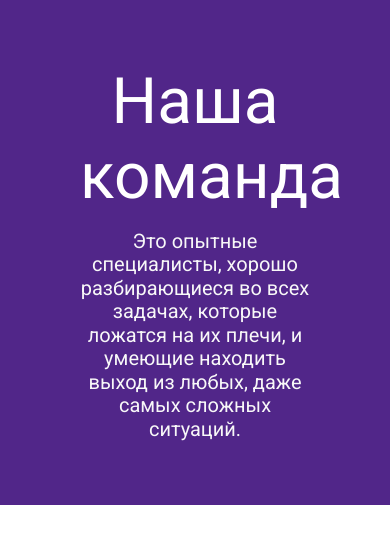
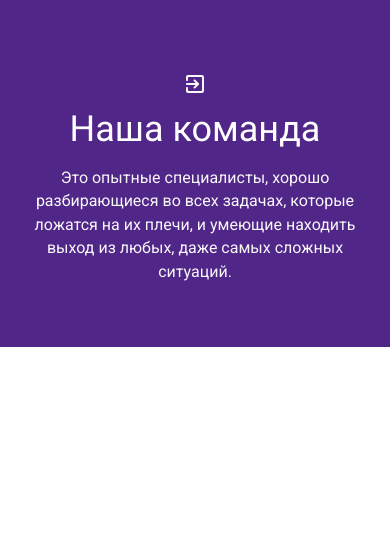
Before and after one commit to aleksaksan/antiproff-test, a React (Vite) app: page / in a window 390 px wide. Shown: the top 544 px of the page. Built offline with nearby package versions, Linux system fonts and the light colour scheme.

Commit message:
added header and nav button

```diff
--- a/src/components/Header/Header.scss
+++ b/src/components/Header/Header.scss
@@ -2,9 +2,6 @@ header {
   background-color: #512689;
   padding: 64px 0;
   text-align: center;
-
-
-}
 
   h1 {
     margin: 0 auto 16px;
@@ -22,3 +19,31 @@ h2 {
     line-height: 23.44px;
     font-weight: 400;
   }
+}
+
+@media (max-width: 610px) {
+  header {
+    h1 {
+      font-size: 40px;
+    }
+
+    h2 {
+      font-size: 18px;
+    }
+  }
+}
+
+
+@media (max-width: 400px) {
+  header {
+    h1 {
+      font-size: 36px;
+      line-height: 42px;
+      margin-bottom: 16px;
+    }
+
+    h2 {
+      font-size: 16px;
+    }
+  }
+}
--- /dev/null
+++ b/src/components/NavButton/NavButton.scss
@@ -0,0 +1,40 @@
+.btn {
+  padding: 8px 16px;
+  border: 1px solid #F8F8F8;
+  border-radius: 8px;
+  font-size: 16px;
+  color: #F8F8F8;
+  background: transparent;
+  font-weight: 300;
+  font-family: 'Roboto';
+  cursor: pointer;
+
+  &:hover {
+    box-shadow: 0 0 6px #F8F8F8;
+  }
+
+  &:active {
+    box-shadow: none;
+    background: #0000001e;
+  }
+
+  &>svg {
+    display: none;
+  }
+}
+
+@media (max-width: 400px) {
+  .btn {
+    padding: 0;
+    background: transparent;
+    border: none;
+
+    &>svg {
+      display: block;
+    }
+
+    &>span {
+      display: none;
+    }
+  }
+}
--- /dev/null
+++ b/src/components/NavButton/NavButton.tsx
@@ -0,0 +1,18 @@
+import { ReactNode } from 'react';
+import './NavButton.scss';
+
+type NavButtonProps = {
+  children: ReactNode
+  onClick: () => void;
+};
+
+export const NavButton = ({children, onClick}: NavButtonProps) => {
+  return (
+    <button
+      className='btn'
+      onClick={onClick}
+    >
+      {children}
+    </button>
+  );
+};
--- /dev/null
+++ b/src/components/Svg/SvgExit.tsx
@@ -0,0 +1,7 @@
+export const SvgExit = () => {
+  return (
+    <svg width="40" height="40" viewBox="0 0 40 40" fill="none" xmlns="http://www.w3.org/2000/svg">
+      <path d="M18.79 24.29C19.18 24.68 19.81 24.68 20.2 24.29L23.79 20.7C23.8827 20.6075 23.9563 20.4976 24.0064 20.3766C24.0566 20.2557 24.0824 20.126 24.0824 19.995C24.0824 19.864 24.0566 19.7343 24.0064 19.6134C23.9563 19.4924 23.8827 19.3825 23.79 19.29L20.2 15.7C20.013 15.513 19.7594 15.408 19.495 15.408C19.2306 15.408 18.977 15.513 18.79 15.7C18.603 15.887 18.498 16.1406 18.498 16.405C18.498 16.6694 18.603 16.923 18.79 17.11L20.67 19H12C11.45 19 11 19.45 11 20C11 20.55 11.45 21 12 21H20.67L18.79 22.88C18.4 23.27 18.41 23.91 18.79 24.29ZM27 11H13C12.4696 11 11.9609 11.2107 11.5858 11.5858C11.2107 11.9609 11 12.4696 11 13V16C11 16.55 11.45 17 12 17C12.55 17 13 16.55 13 16V14C13 13.45 13.45 13 14 13H26C26.55 13 27 13.45 27 14V26C27 26.55 26.55 27 26 27H14C13.45 27 13 26.55 13 26V24C13 23.45 12.55 23 12 23C11.45 23 11 23.45 11 24V27C11 28.1 11.9 29 13 29H27C28.1 29 29 28.1 29 27V13C29 11.9 28.1 11 27 11Z" fill="#F8F8F8"/>
+    </svg>
+  );
+};
--- a/src/pages/HomePage/HomePage.tsx
+++ b/src/pages/HomePage/HomePage.tsx
@@ -1,12 +1,16 @@
-import React from 'react';
 import { Header } from '../../components/Header/Header';
+import { NavButton } from '../../components/NavButton/NavButton';
+import { SvgExit } from '../../components/Svg/SvgExit';
 
 const HomePage = () => {
   return (
     <div className='page'>
       <Header>
         <nav>
-
+          <NavButton onClick={()=>{}}>
+            <span>Выход</span>
+            <SvgExit />
+          </NavButton>
         </nav>
         <div>
           <h1>Наша команда</h1>
--- a/src/styles/_common.scss
+++ b/src/styles/_common.scss
@@ -3,3 +3,15 @@
   margin: 0 auto;
   padding: 0 80px;
 }
+
+@media (max-width: 610px) {
+  .max-width {
+    padding: 0 40px;
+  }
+}
+
+@media (max-width: 400px) {
+  .max-width {
+    padding: 0 16px;
+  }
+}
```
Also changed, not shown: src/components/Svg/SvgBack.tsx (added, +7 -0 lines). Lines whose indentation alone changed are shown as unchanged.
